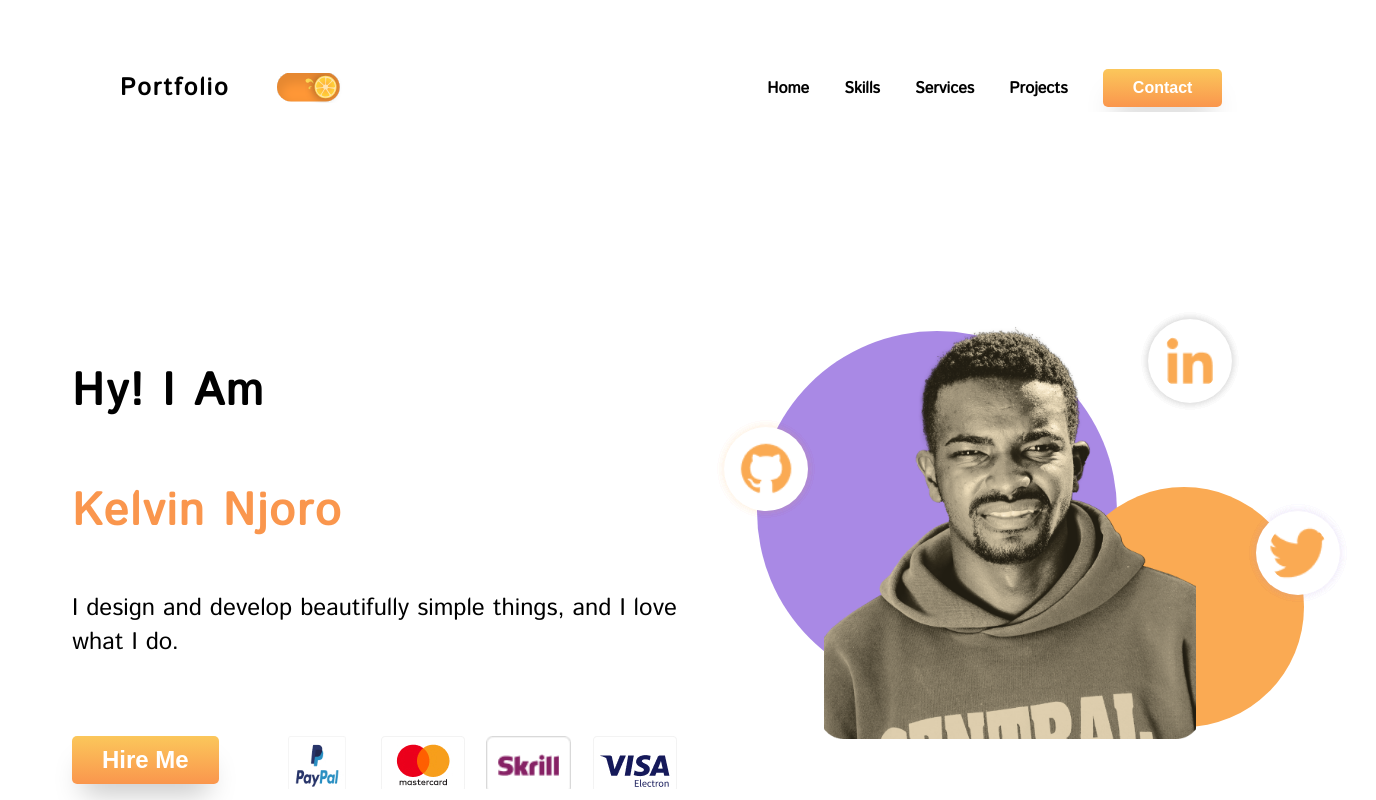
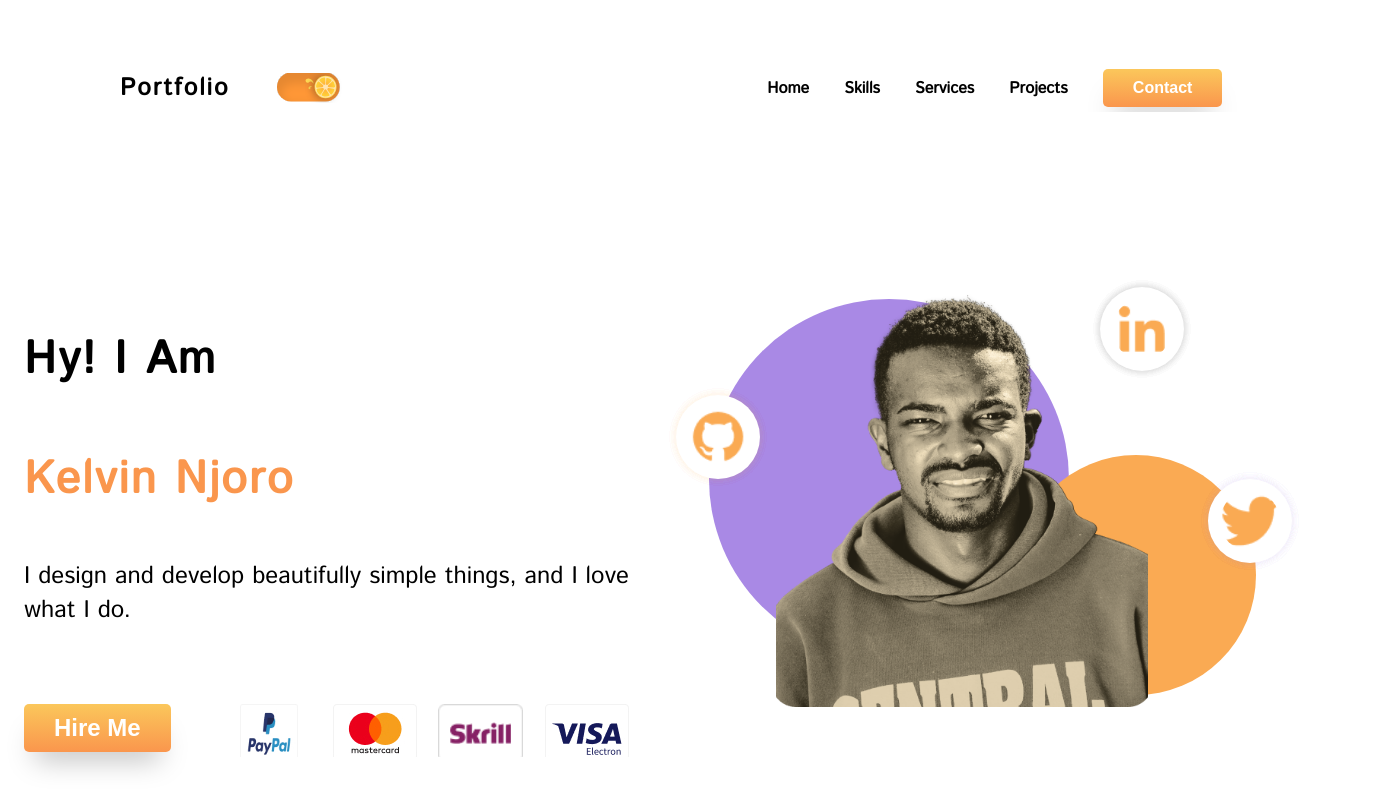
Before and after one commit to principalkelvo/kelvinnjoroowino, a Vue app: page / in a window 1280 px wide. Shown: the top 800 px of the page, 1376 px wide, since content can reach past the window. Built offline with nearby package versions, Linux system fonts and the light colour scheme.

Commit message:
removes container margin and padding

```diff
--- a/src/App.vue
+++ b/src/App.vue
@@ -32,8 +32,8 @@ export default {
 }
 
 .container {
-  margin: 1em;
-  padding: 1em;
+  /* margin: 1em;
+  padding: 1em; */
   width: 100vw;
 }
 
```
